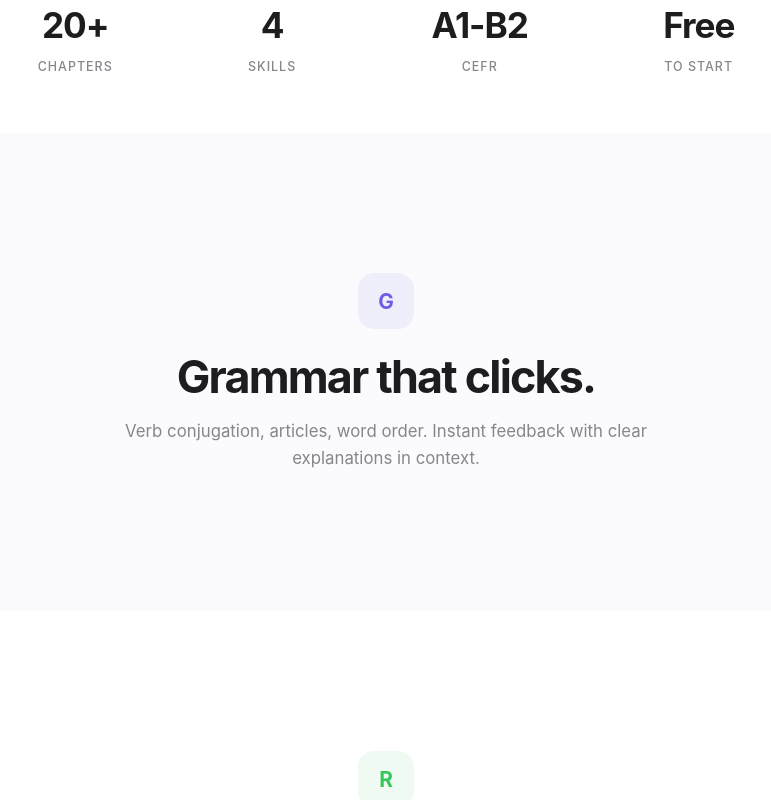
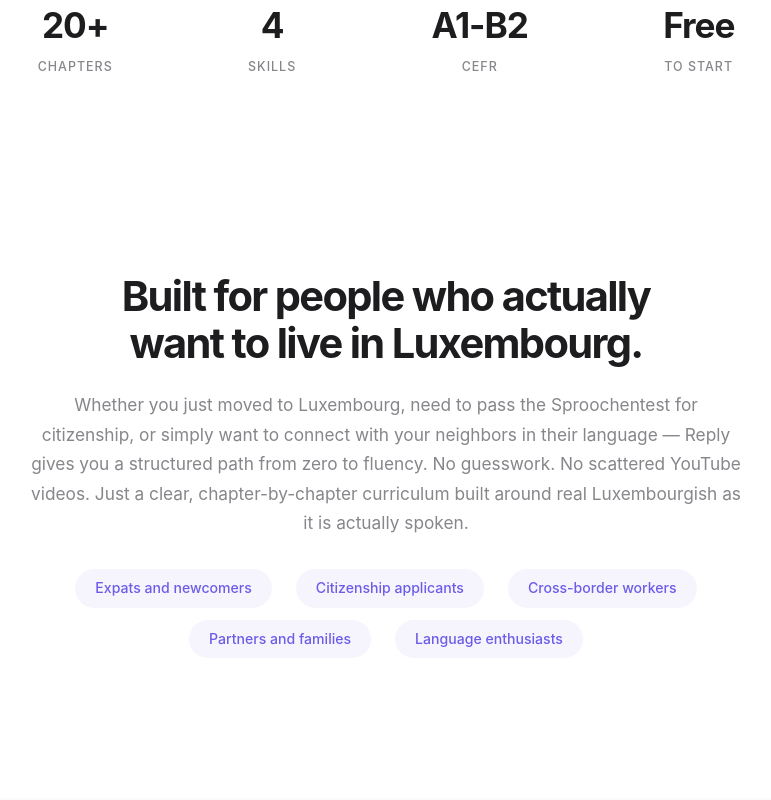
Before and after one commit to narsenic/Reply_app, a React (Vite) app in the folder client/: page / in a window 1280 px wide. Shown: the part 860-1660 px from the top of the page, without its empty margins (254-1025 px from the left). Built offline with nearby package versions, Linux system fonts and the light colour scheme; no server answers.

Commit message:
feat: add value statement section to landing page

```diff
--- a/client/src/pages/LandingPage.tsx
+++ b/client/src/pages/LandingPage.tsx
@@ -53,6 +53,23 @@
               <div style={{ fontSize: '0.78rem', color: '#86868b', marginTop: 4, textTransform: 'uppercase', letterSpacing: '0.08em', fontWeight: 500 }}>{l}</div>
             </div>
           ))}
+        </div>
+      </section>
+
+      {/* ─── Value statement ─── */}
+      <section style={{ padding: 'clamp(80px, 12vw, 140px) 24px', background: '#fff', textAlign: 'center' }}>
+        <div style={{ maxWidth: 720, margin: '0 auto' }}>
+          <h2 style={{ fontFamily: SF, fontSize: 'clamp(1.8rem, 4vw, 2.6rem)', fontWeight: 700, letterSpacing: '-0.04em', lineHeight: 1.12, color: '#1d1d1f', margin: '0 0 24px' }}>
+            Built for people who actually<br />want to live in Luxembourg.
+          </h2>
+          <p style={{ fontSize: '1.08rem', fontWeight: 400, color: '#86868b', lineHeight: 1.7, margin: '0 0 32px' }}>
+            Whether you just moved to Luxembourg, need to pass the Sproochentest for citizenship, or simply want to connect with your neighbors in their language — Reply gives you a structured path from zero to fluency. No guesswork. No scattered YouTube videos. Just a clear, chapter-by-chapter curriculum built around real Luxembourgish as it is actually spoken.
+          </p>
+          <div style={{ display: 'flex', flexWrap: 'wrap', justifyContent: 'center', gap: '12px 24px' }}>
+            {['Expats and newcomers', 'Citizenship applicants', 'Cross-border workers', 'Partners and families', 'Language enthusiasts'].map(tag => (
+              <span key={tag} style={{ padding: '8px 20px', borderRadius: 980, background: 'rgba(108,92,231,0.06)', color: '#6C5CE7', fontSize: '0.88rem', fontWeight: 500 }}>{tag}</span>
+            ))}
+          </div>
         </div>
       </section>
 
```
